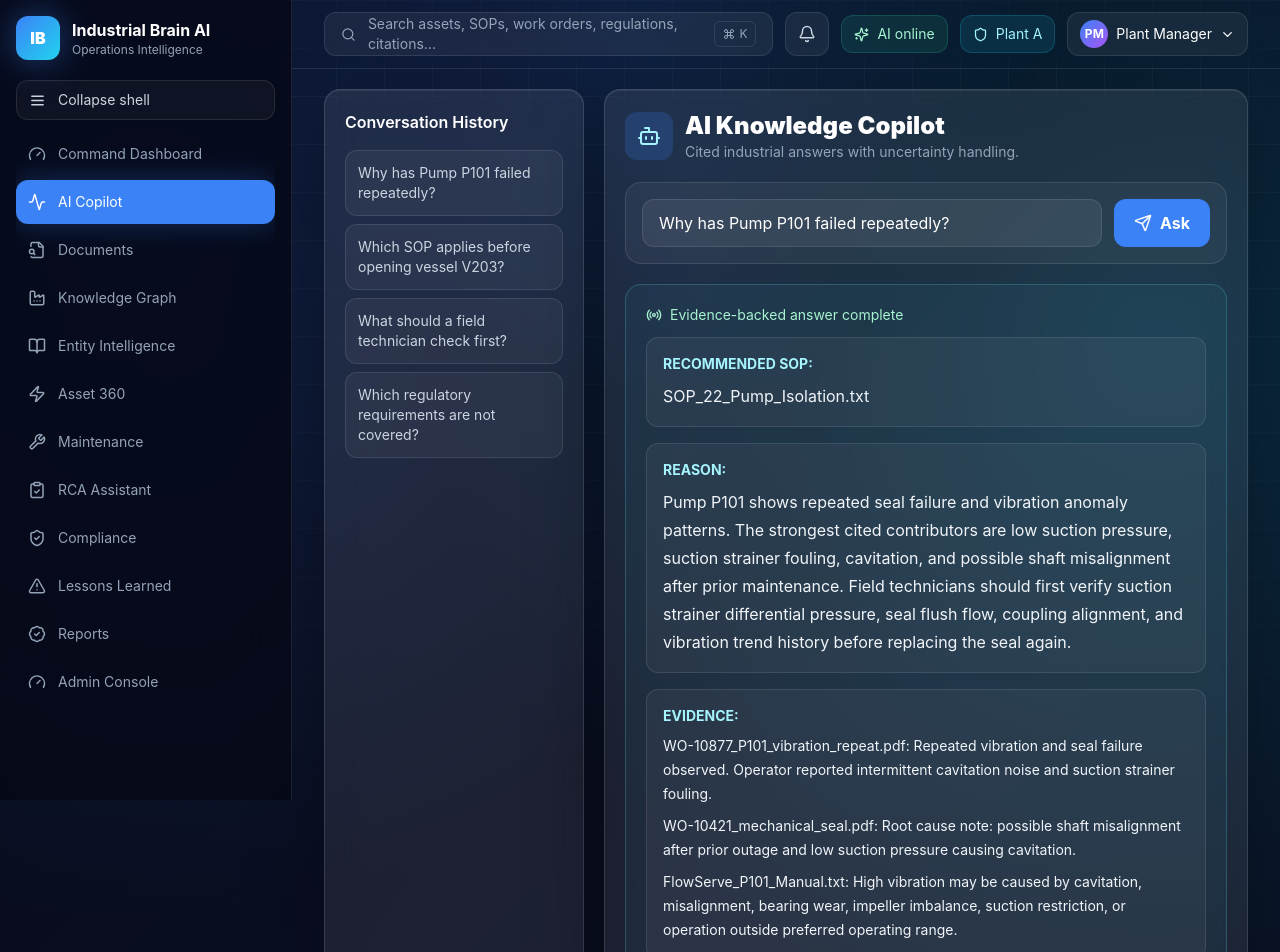
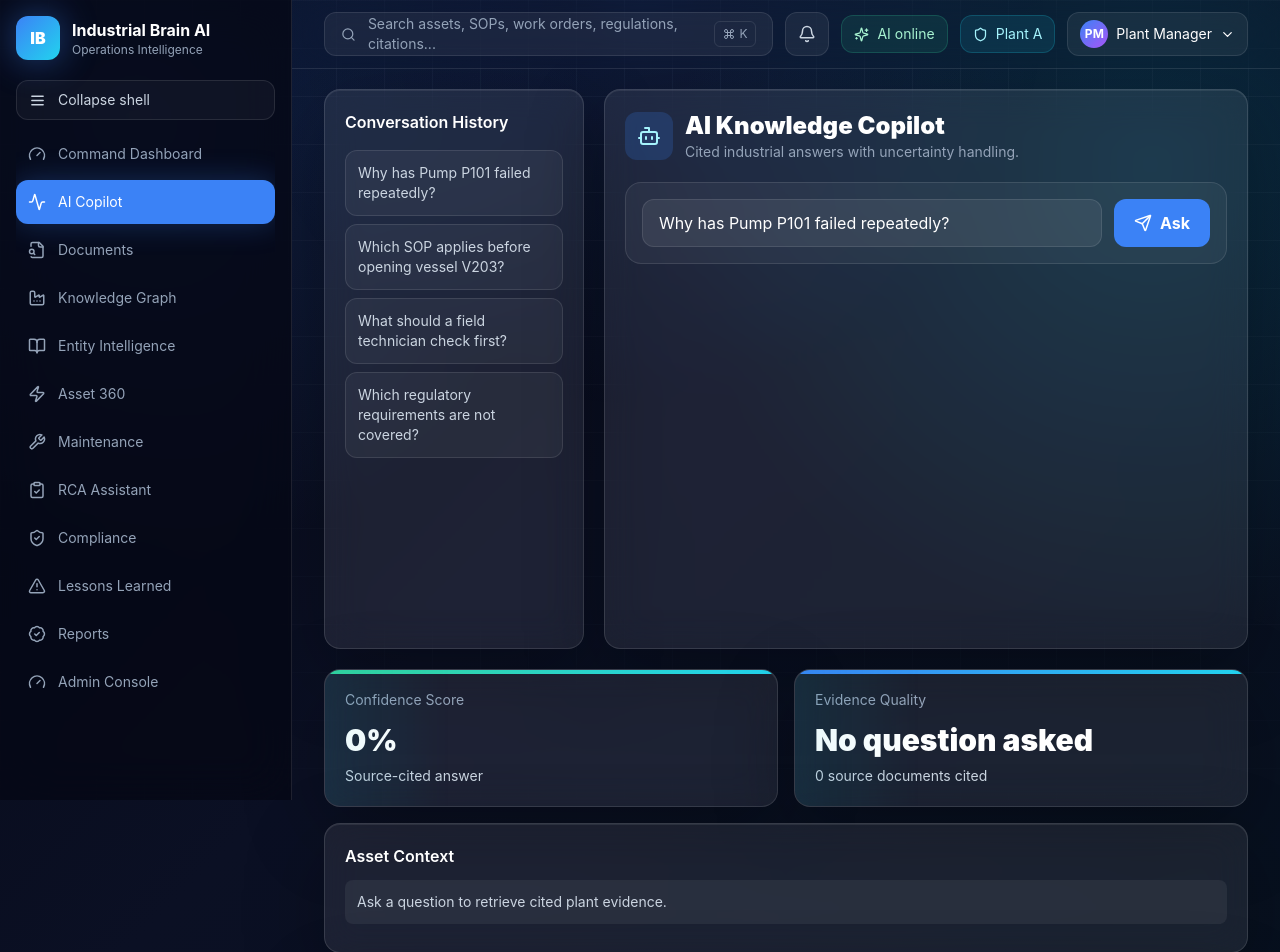
Before and after one commit to Janicebenita/AI-powered-Industrial-Knowledge-Intelligence, a Next.js app in the folder frontend/: page /platform/copilot in a window 1280 px wide. Shown: the top 952 px of the page. Built offline with nearby package versions, Linux system fonts and the light colour scheme.

Commit message:
Improve copilot citation guardrails

```diff
--- a/frontend/app/page.tsx
+++ b/frontend/app/page.tsx
@@ -85,6 +85,13 @@ export default function LandingPage() {
         ))}
       </section>
       <section className="mx-auto max-w-7xl px-6 py-16">
+        <div className="mb-6">
+          <p className="text-sm font-semibold uppercase tracking-[0.18em] text-cyan-300">Business case</p>
+          <h2 className="mt-2 text-3xl font-black">Estimated Impact Metrics</h2>
+          <p className="mt-3 max-w-3xl text-sm leading-6 text-slate-400">
+            Illustrative ROI assumptions for a pilot plant, based on reduced search time, faster troubleshooting, and source-cited AI responses.
+          </p>
+        </div>
         <div className="grid gap-4 md:grid-cols-4">
           {["35% faster troubleshooting", "97% citation coverage", "418 hours saved", "$433k annual ROI"].map((item) => (
             <div key={item} className="glass rounded-2xl p-5 text-center">
--- a/frontend/app/platform/copilot/page.tsx
+++ b/frontend/app/platform/copilot/page.tsx
@@ -148,7 +148,10 @@ function buildAnswerSection({
   response: CopilotResponse | null;
   fallback: StaticAnswer;
 }): AnswerSection {
-  const relatedAssets = response?.related_assets?.length
+  const insufficient = response?.evidence_strength === "insufficient" || citations.length === 0;
+  const relatedAssets = insufficient
+    ? []
+    : response?.related_assets?.length
     ? response.related_assets
     : fallback.context.filter((item) => /\b(P|C|B|HX|V|EP)-?\d{3}\b|P101|V203|EP501|HX401|C201|B203/i.test(item));
   const evidence = citations.length
@@ -156,7 +159,7 @@ function buildAnswerSection({
     : ["No source citation was returned. Ask a narrower question or upload the missing evidence document."];
 
   return {
-    recommendedSop: inferRecommendedSop(question, answerText, citations.map((citation) => citation.title)),
+    recommendedSop: insufficient ? "Not available from cited evidence" : inferRecommendedSop(question, answerText, citations.map((citation) => citation.title)),
     reason: answerText,
     evidence,
     relatedAssets: relatedAssets.length ? relatedAssets : ["No specific related asset detected"],
@@ -197,11 +200,10 @@ function StructuredAnswer({ section }: { section: AnswerSection }) {
 
 export default function CopilotPage() {
   const [question, setQuestion] = useState("Why has Pump P101 failed repeatedly?");
-  const [asked, setAsked] = useState(true);
+  const [asked, setAsked] = useState(false);
   const [response, setResponse] = useState<CopilotResponse | null>(null);
   const [isAsking, setIsAsking] = useState(false);
   const [error, setError] = useState("");
-  const fallback = getFallbackAnswer(question);
 
   async function askCopilot(nextQuestion = question) {
     const trimmed = nextQuestion.trim();
@@ -236,7 +238,7 @@ export default function CopilotPage() {
     }
   }
 
-  const answerText = response?.direct_answer ?? fallback.answer;
+  const answerText = response?.direct_answer ?? "";
   const citations = response?.citations?.length
     ? response.citations.map((citation, index) => ({
         id: `${citation.document_id}-${citation.chunk_id}-${index}`,
@@ -245,17 +247,19 @@ export default function CopilotPage() {
         confidence: confidencePercent(citation.confidence),
         quote: citation.quote
       }))
-    : fallback.citations.map((citation, index) => ({ ...citation, id: `fallback-${index}` }));
-  const confidence = response ? `${confidencePercent(response.confidence)}%` : fallback.confidence;
-  const evidence = response ? response.evidence_strength : fallback.evidence;
-  const structuredAnswer = buildAnswerSection({ question, answerText, citations, confidence, response, fallback });
+    : [];
+  const confidence = response ? `${confidencePercent(response.confidence)}%` : "0%";
+  const evidence = response ? response.evidence_strength : "No question asked";
+  const structuredAnswer = response
+    ? buildAnswerSection({ question, answerText, citations, confidence, response, fallback: getFallbackAnswer(question) })
+    : null;
   const context = response
     ? [
         ...(response.related_assets.length ? response.related_assets.map((asset) => `Asset ${asset}`) : ["No specific asset detected"]),
         ...(response.related_documents.length ? response.related_documents.slice(0, 4) : ["No related documents returned"]),
         ...response.suggested_next_actions.slice(0, 3)
       ]
-    : fallback.context;
+    : ["Ask a question to retrieve cited plant evidence."];
 
   return (
     <div className="grid min-w-0 gap-5 xl:grid-cols-[260px_minmax(0,1fr)] 2xl:grid-cols-[260px_minmax(0,1fr)_300px]">
@@ -316,8 +320,12 @@ export default function CopilotPage() {
                 </div>
               ) : isAsking ? (
                 <p className="break-words text-lg leading-8 text-slate-100">Retrieving relevant uploaded document chunks...</p>
+              ) : structuredAnswer ? (
+                <StructuredAnswer section={structuredAnswer} />
               ) : (
-                <StructuredAnswer section={structuredAnswer} />
+                <p className="break-words text-lg leading-8 text-slate-100">
+                  Ask a question to search indexed documents. The copilot will decline if it cannot find cited evidence.
+                </p>
               )}
             </div>
           ) : null}
```
Also changed, not shown: 2 other files (tests, documents, lock files or other folders).
